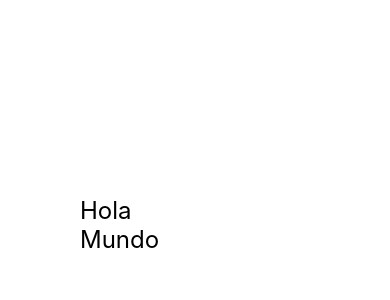
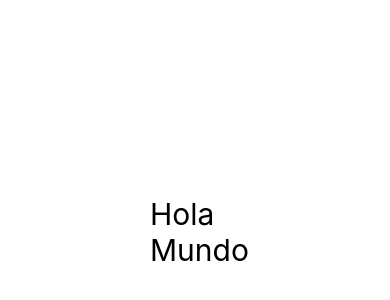
Before and after one commit to Jenny300394/tutorial3, a React Native app: screen / in a window 390 px wide. Shown: the part 104-404 px from the top of the page. Built offline with nearby package versions, Linux system fonts and the light colour scheme.

Commit message:
componente principal con estilo global

```diff
--- a/App.tsx
+++ b/App.tsx
@@ -1,9 +1,10 @@
 import { StyleSheet, Text, View } from "react-native";
+import GlobalStyles from "./styles/GlobalStyles";
 function App(){
   return (
-    <View style={styles.contenedor}>
-    <Text style={styles.texto}>Hola</Text>
-    <Text style={styles.texto}>Mundo</Text>
+    <View style={GlobalStyles.contenedor}>
+    <Text style={GlobalStyles.texto}>Hola</Text>
+    <Text style={GlobalStyles.texto}>Mundo</Text>
     </View>
   )
 }
--- /dev/null
+++ b/styles/GlobalStyles.ts
@@ -0,0 +1,11 @@
+import { StyleSheet } from "react-native"
+const GlobalStyles = StyleSheet.create({
+    contenedor:{
+        marginTop:300,
+        marginLeft:150
+    },
+    texto:{
+        fontSize:30
+    }
+})
+export default GlobalStyles
```
